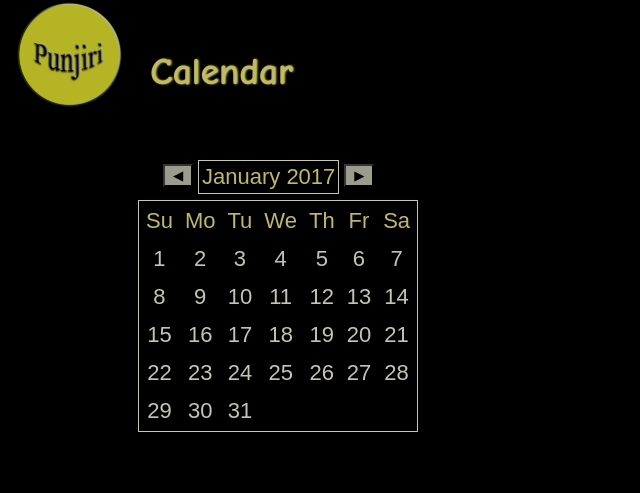
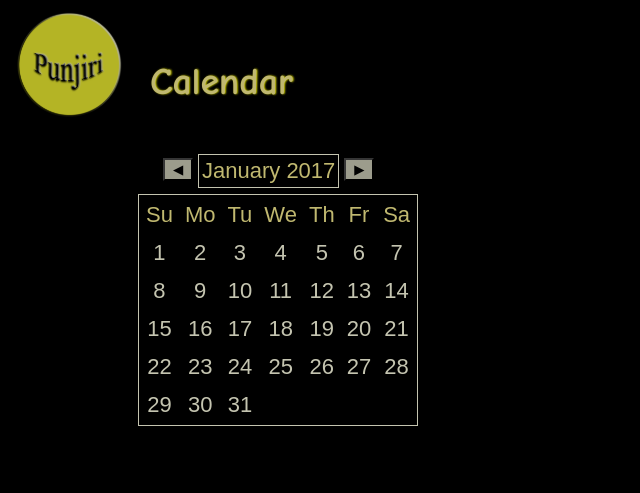
Before and after one commit to mayaahmed/calendar, a plain HTML site: page index.html in a window 1280 px wide. Shown: the whole page, without its empty margins (0-640 px from the left). Drawn offline with Linux system fonts and the light colour scheme.

Commit message:
Add files via upload

```diff
--- a/calendar.css
+++ b/calendar.css
@@ -1,6 +1,6 @@
 
 #container{
-margin-top: 150px;
+margin-top: 20px;
 margin-left: 10%;
     padding: 10px;
     width: 300px;
--- a/punjiri.css
+++ b/punjiri.css
@@ -4,14 +4,13 @@
 }
 
 body{
-	width: 100%;
-	display: flex;
+
     background: black;
 }
 
 .logo{
-margin-top: 0px;
-position: absolute;
+margin-top: 10px;
+position: relative;
 z-index: 3;
 opacity: 0.8;
 margin-left: 1%;
```
